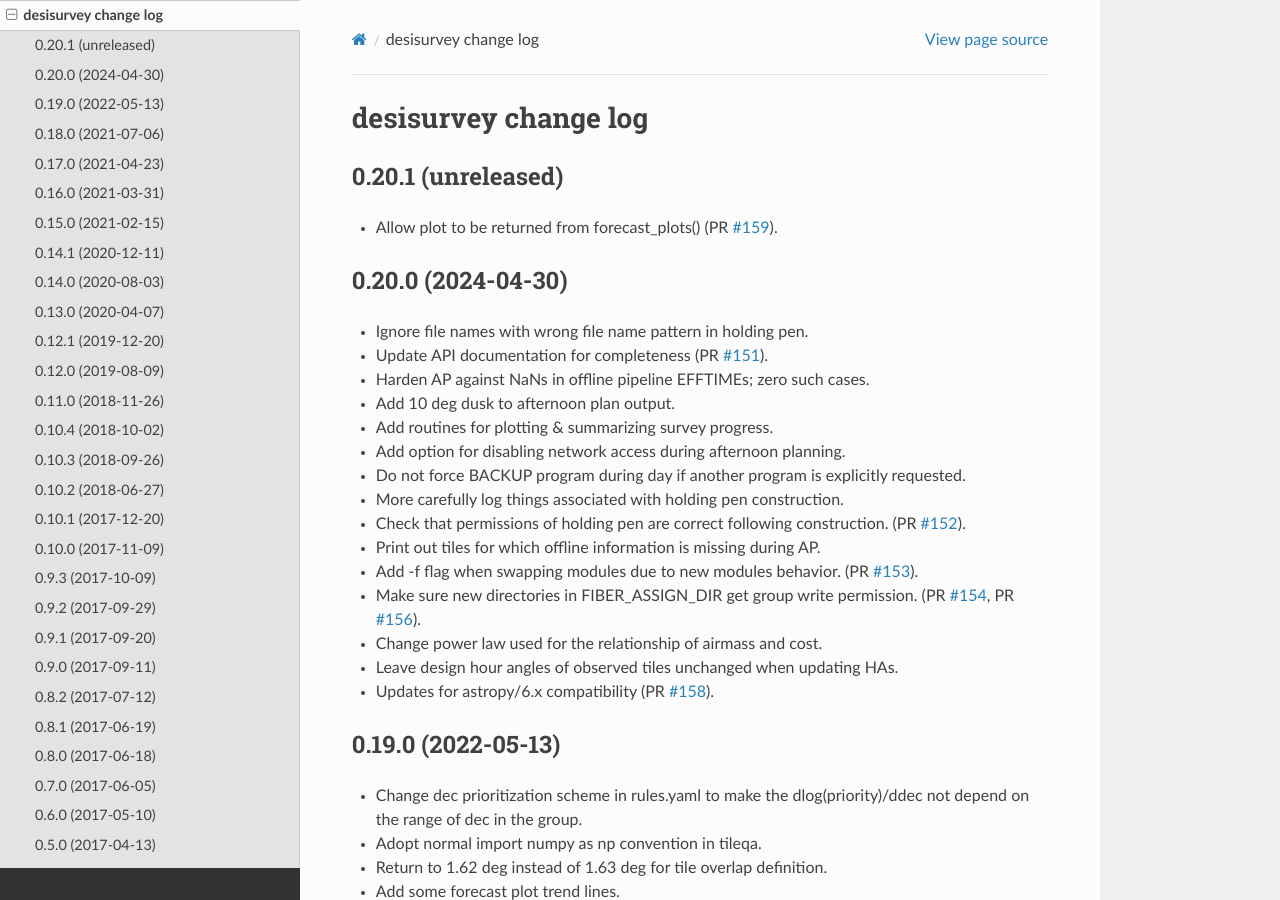
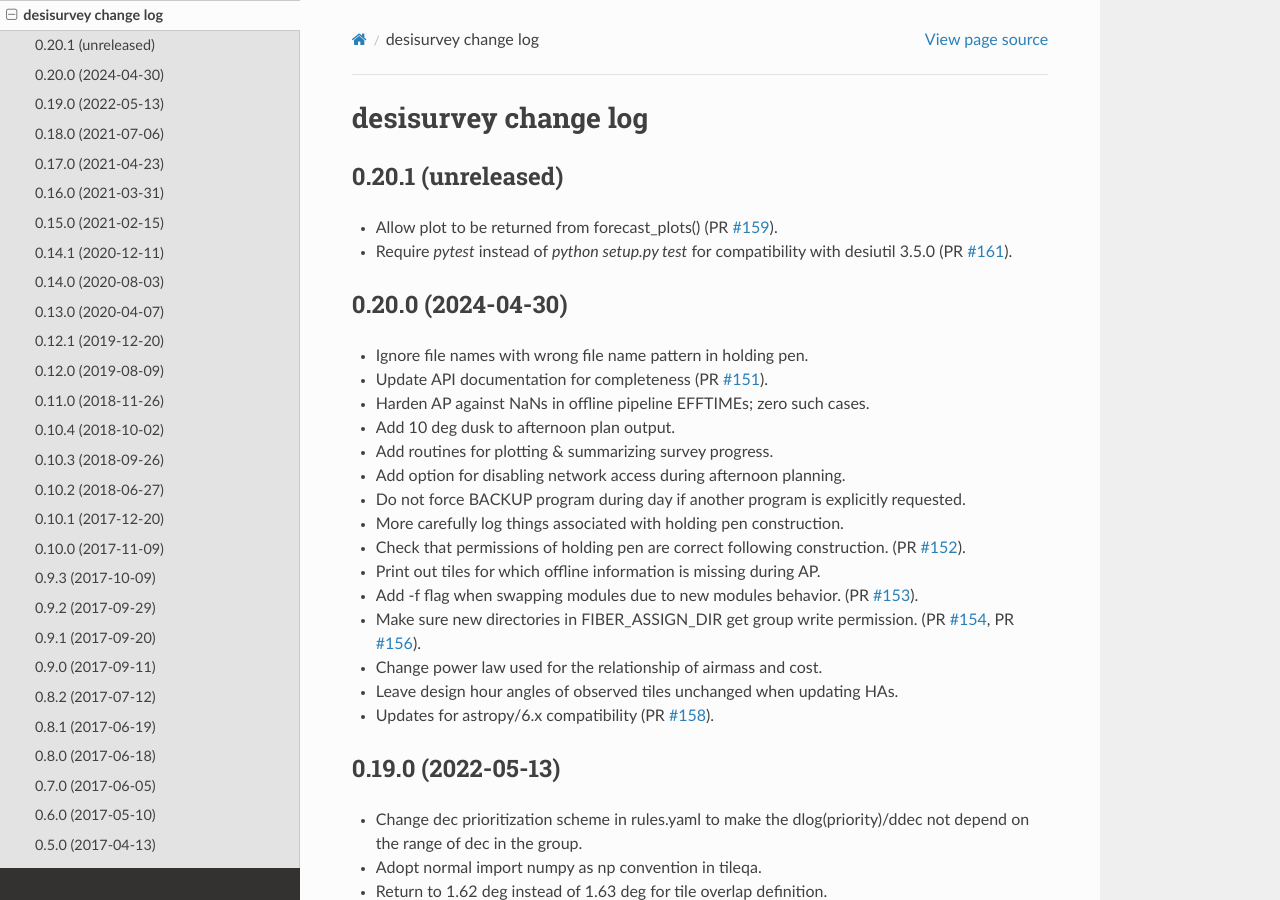
Before and after one commit to desihub/desisurvey, a Sphinx documentation site: the page built from doc/changes.rst, in a window 1280 px wide and 900 px high. Built offline with Sphinx 7.4.7 and the Read the Docs theme 3.1.0, drawn with Linux system fonts in a browser that asks for light colours.

Commit message:
update changes.rst for PR #161

```diff
--- a/doc/changes.rst
+++ b/doc/changes.rst
@@ -6,8 +6,11 @@ desisurvey change log
 -------------------
 
 * Allow plot to be returned from forecast_plots() (PR `#159`_).
+* Require `pytest` instead of `python setup.py test` for compatibility
+  with desiutil 3.5.0 (PR `#161`_).
 
 .. _`#159`: https://github.com/desihub/desisurvey/pull/159
+.. _`#161`: https://github.com/desihub/desisurvey/pull/161
 
 0.20.0 (2024-04-30)
 -------------------
```
